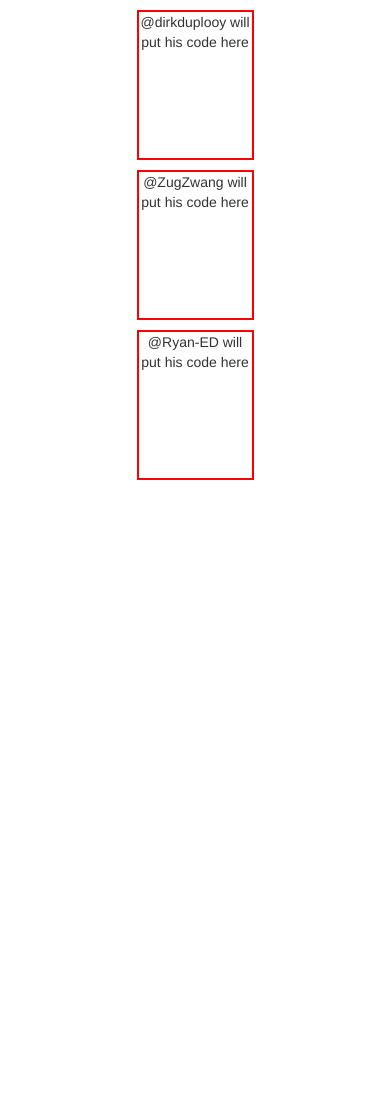
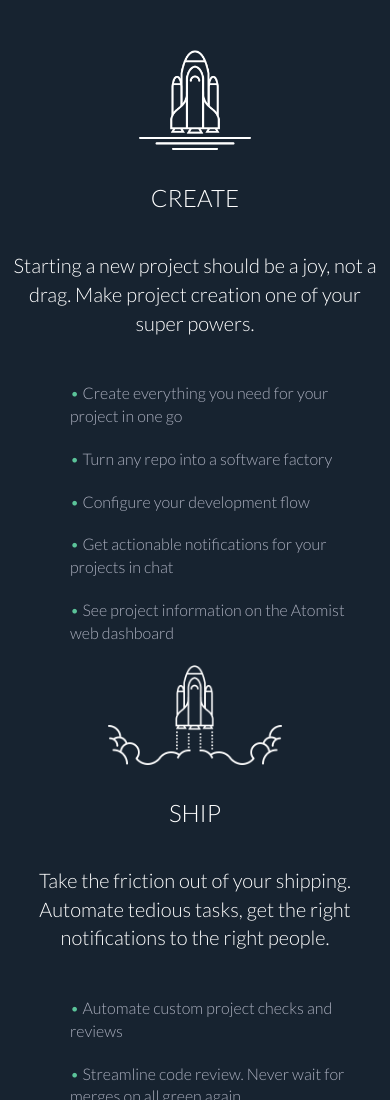
Before and after one commit to chingu-voyage3/toucans-27, a plain HTML site: page index.html in a window 390 px wide. Shown: the top 1100 px of the page. Before the commit the page ends 844 px from the top, so only its background shows below. Drawn offline with nearby package versions, Linux system fonts and the light colour scheme.

Commit message:
Many changes. Completed most of the Description section. Added images, text, lists. Used flexbox to position everything and made it responsive. Still need to fine tune the colours and positioning of the entire section. 85% finished with this part

```diff
--- a/css/style.css
+++ b/css/style.css
@@ -1,12 +1,18 @@
 /* Just to test if the CSS file is connected */
-div {
+body{
+    background-color: #172330;
+    font-family: "Lato", sans-serif;
+    color: white;
+}
+
+/* div {
     border: 2px solid red;
     width: 30%;
     height: 150px;
     margin: 0 auto;
     margin-top: 10px;
     text-align: center;
-}
+} */
 
 /* @dirkduploy's CSS code */
 
@@ -22,6 +28,58 @@ div {
 
 /* @Ryan-ED's CSS code */
 
+#desc {
+    margin-left: 10px;
+    margin-right: 10px;
+}
 
+.light-bg {
+    /* background-color: #??????; */
+    /* Need to find the bg colour for this section */
+}
+
+.cols {
+    display: flex;
+    justify-content: space-around;
+    text-align: center;
+    margin-top: 50px;
+}
+
+.image {
+    height: 100px;
+    max-width: 100%;
+    margin-bottom: 15px;
+}
+
+.description {
+    margin-top: 40px;
+}
+
+.description p {
+    font-size: 20px;
+}
+
+.description ul {
+    text-align: left;
+    font-size: 16px;
+    margin-top: 45px;
+    color: #AAAEBD;
+}
+
+.description li {
+    margin: 20px;
+    list-style: none;
+}
+
+.description li::before {
+    content:"• ";
+    color: #5bc399;
+}
+
+@media screen and (max-width: 768px) {
+    .cols {
+        flex-direction: column;
+    }
+}
 
 /* ========================================== */
--- a/index.html
+++ b/index.html
@@ -14,6 +14,9 @@
     <link rel="icon" type="image/png" sizes="32x32" href="/favicon-32x32.png">
     <link rel="icon" type="image/png" sizes="16x16" href="/favicon-16x16.png">
 
+    <!-- Link to a Google Font called "Lato." It's the closest I could find to "Brandon Grotesque," which is the one used on the Atomist page -->
+    <link href="https://fonts.googleapis.com/css?family=Lato:300,700" rel="stylesheet">
+
     <!-- Links to Bootstrap and local CSS file -->
     <link href="https://maxcdn.bootstrapcdn.com/bootstrap/3.3.7/css/bootstrap.min.css" rel="stylesheet">
     <link rel="stylesheet" href="css/style.css">
@@ -22,20 +25,72 @@
 
 <!-- Each div is assigned to one of us. Within each div we will write our own HTML to complete our part of the webpage -->
 
-    <div>
-        <!-- @dirkduplooy's code will go here -->
+    <!-- <div>
+        @dirkduplooy's code will go here
         <p>@dirkduplooy will put his code here</p>
     </div>
 
     <div>
-        <!-- @ZugZwang's code will go here -->
+        @ZugZwang's code will go here
         <p>@ZugZwang will put his code here</p>
 
-    </div>
+    </div> -->
 
-    <div>
-        <!-- @Ryan-ED's code will go here -->
-        <p>@Ryan-ED will put his code here</p>
+    <div id="desc">
+        <!-- @Ryan-ED's code will go here. Description Section -->
+
+        <div class="cols">
+
+            <div>
+                <div class="light-bg">
+                    <img class="image" src="images\atomist-create-icon.png" alt="">
+                    <h3>CREATE</h3>
+                </div>
+
+                <div class="description">
+                    <p>Starting a new project should be a joy, not a drag. Make project creation one of your super powers.</p>
+                    <ul>
+                        <li>Create everything you need for your project in one go</li>
+                        <li>Turn any repo into a software factory</li>
+                        <li>Configure your development flow</li>
+                        <li>Get actionable notifications for your projects in chat</li>
+                        <li>See project information on the Atomist web dashboard</li>
+                    </ul>
+                </div>
+            </div>
+            <div>
+                <div class="light-bg">
+                    <img class="image" src="images\atomist-ship-icon.png" alt="">
+                    <h3>SHIP</h3>
+                </div>
+
+                <div class="description">
+                    <p>Take the friction out of your shipping. Automate tedious tasks, get the right notifications to the right people.</p>
+                    <ul>
+                        <li>Automate custom project checks and reviews</li>
+                        <li>Streamline code review. Never wait for merges on all green again</li>
+                        <li>Compose and evolve flexible development flows based on events, not static pipeline definitions</li>
+                        <li>Release with the convenience of a button in Slack</li>
+                    </ul>
+                </div>
+            </div>
+            <div>
+                    <div class="light-bg">
+                        <img class="image" src="images\atomist-improve-icon.png" alt="">
+                        <h3>IMPROVE</h3>
+                    </div>
+
+                <div class="description">
+                    <p>Nothing says tedium like updates. Let us help. Less key mashing, and back to coding faster. Update 100 projects as easily as one.</p>
+                    <ul>
+                        <li>Roll out new version of frameworks across all projects</li>
+                        <li>Update dependencies across all projects</li>
+                        <li>Automate code-level change across your projects, whether it’s a big renaming, or squashing a bug across your code base</li>
+                    </ul>
+                </div>
+            </div>
+
+        </div>
 
     </div>
 
```
